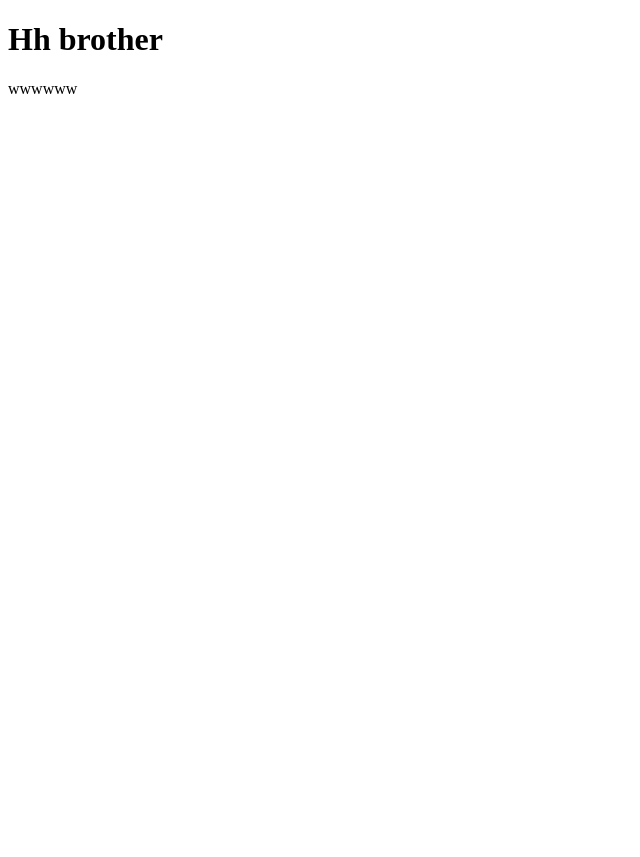
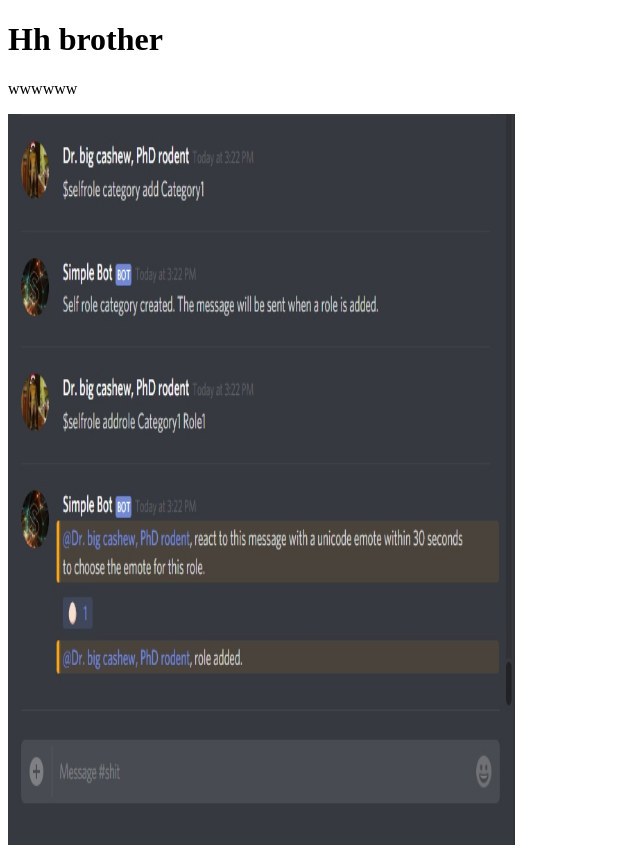
Before and after one commit to Egggggg/Egggggg.github.io, a plain HTML site: page index.html in a window 1280 px wide. Shown: the whole page, without its empty margins (0-640 px from the left). Before the commit the page ends 800 px from the top, so only its background shows below. Drawn offline with Linux system fonts and the light colour scheme.

Commit message:
Added selfrole example

```diff
--- a/index.html
+++ b/index.html
@@ -3,5 +3,6 @@
 <body>
 <h1>Hh brother</h1>
 <p>wwwwww</p>
+<img src="ex-selfrole.jpg" alt="Selfrole example", height="731", width="507">
 </body>
 </html>
```
Also changed, not shown: ex-selfrole.jpg (added).
